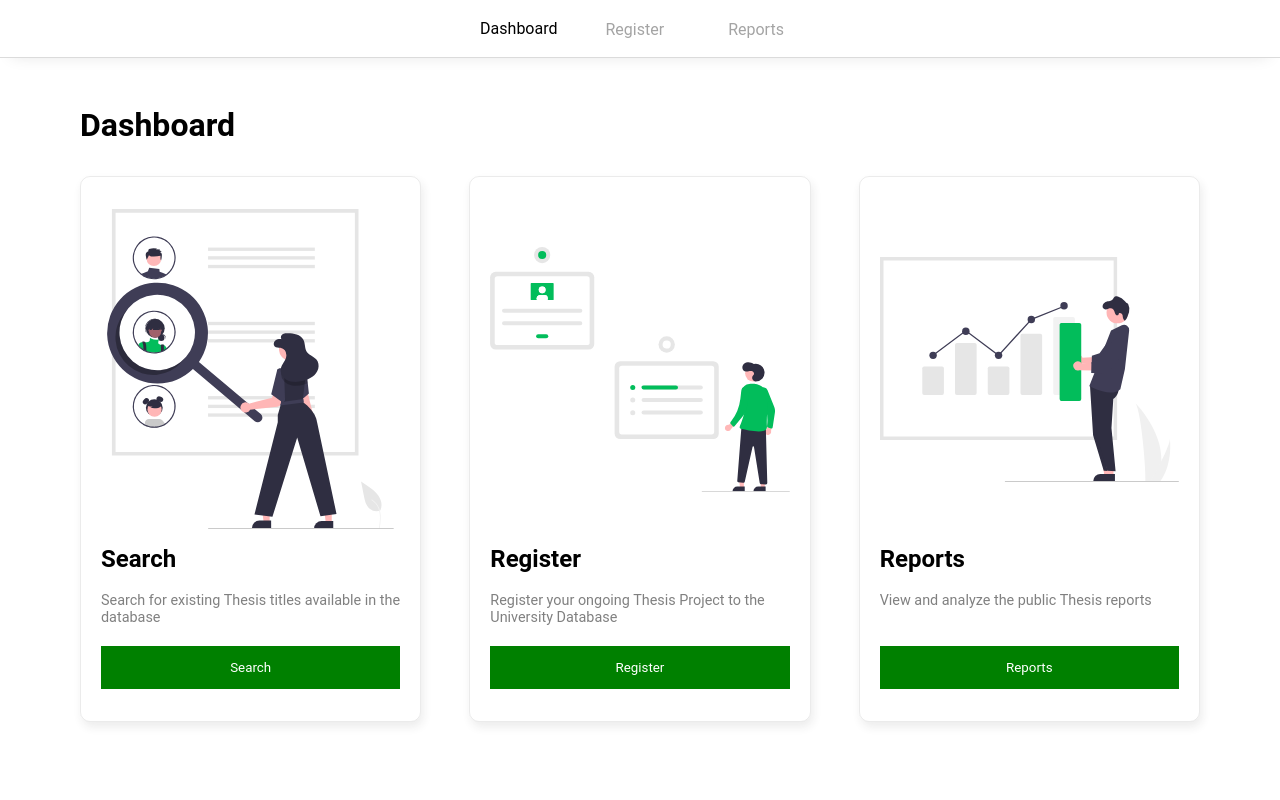
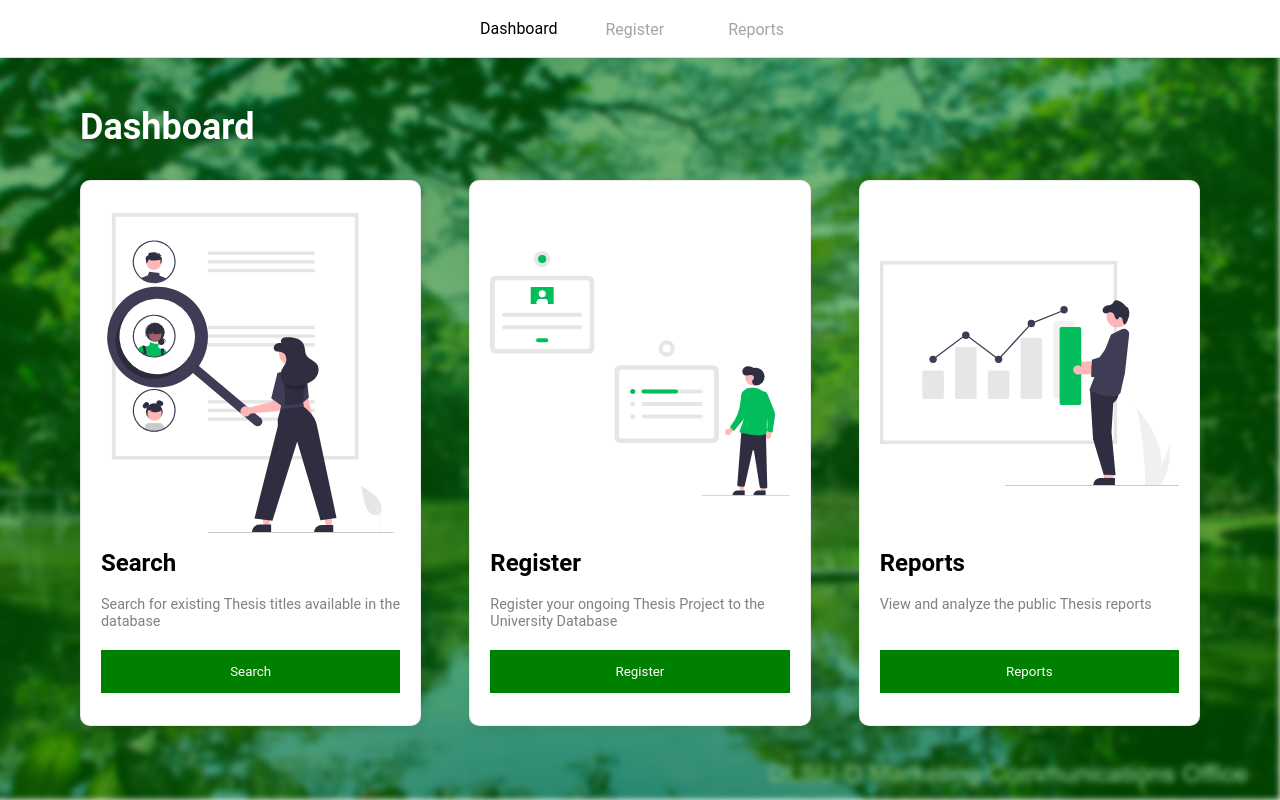
Before and after one commit to TheSciCoder3000/Micro_WEBAPP, a PHP site: page /webapp/ in a window 1280 px wide. Run offline with PHP 8.4, Linux system fonts and the light colour scheme; style sheets or scripts are compiled from the project's sources.

Commit message:
added background to dashboard

```diff
--- a/css/Dashboard.css
+++ b/css/Dashboard.css
@@ -6,8 +6,31 @@
 body .dashboard-cont {
   margin: 3rem 5rem;
 }
+body .dashboard-cont .dash-bkg {
+  z-index: -1;
+  position: absolute;
+  top: calc(0px - 3rem);
+  bottom: 0;
+  left: calc(0px - 5rem);
+  right: 0;
+  filter: blur(3px);
+}
+body .dashboard-cont .dash-bkg img {
+  height: 100%;
+  width: 100%;
+}
+body .dashboard-cont .dash-bkg .bkg-overlay {
+  position: absolute;
+  top: 0;
+  width: 100%;
+  height: 100%;
+  background-color: green;
+  opacity: 50%;
+}
 body .dashboard-cont h1 {
+  font-size: 2.25em;
   margin-bottom: 2rem;
+  color: white;
 }
 body .dashboard-cont .navigation-panels {
   display: flex;
@@ -24,6 +47,7 @@ body .dashboard-cont .navigation-panels .panel-cont {
   border-radius: 10px;
   box-shadow: 2px 5px 10px rgba(45, 45, 45, 0.09);
   overflow: hidden;
+  background-color: white;
 }
 body .dashboard-cont .navigation-panels .panel-cont img {
   height: 20rem;
--- a/css/Dashboard.scss
+++ b/css/Dashboard.scss
@@ -7,8 +7,34 @@ body {
     .dashboard-cont {
         margin: 3rem 5rem;
 
+        .dash-bkg {
+            z-index: -1;
+            position: absolute;
+            top: calc(0px - 3rem);
+            bottom: 0;
+            left: calc(0px - 5rem);
+            right: 0;
+            filter: blur(3px);
+
+            img {
+                height: 100%;
+                width: 100%;
+            }
+
+            .bkg-overlay {
+                position: absolute;
+                top: 0;
+                width: 100%;
+                height: 100%;
+                background-color: green;
+                opacity: 50%;
+            }
+        }
+
         h1 {
+            font-size: 2.25em;
             margin-bottom: 2rem;
+            color: white;
         }
 
         .navigation-panels {
@@ -26,6 +52,7 @@ body {
                 border-radius: 10px;
                 box-shadow: 2px 5px 10px rgba(45, 45, 45, 0.09);
                 overflow: hidden;
+                background-color: white;
 
                 img {
                     height: 20rem;
--- a/index.php
+++ b/index.php
@@ -19,6 +19,10 @@
         <div class="accounts-cont"></div>
     </nav>
     <div class="dashboard-cont">
+        <div class="dash-bkg">
+            <img src="./img/dash-bkg.png" alt="" class="dash-bkg-img">
+            <div class="bkg-overlay"></div>
+        </div>
         <h1>Dashboard</h1>
         <div class="navigation-panels">
             <div class="panel-cont">
```
Also changed, not shown: img/dash-bkg.png (added), 1 other file.
